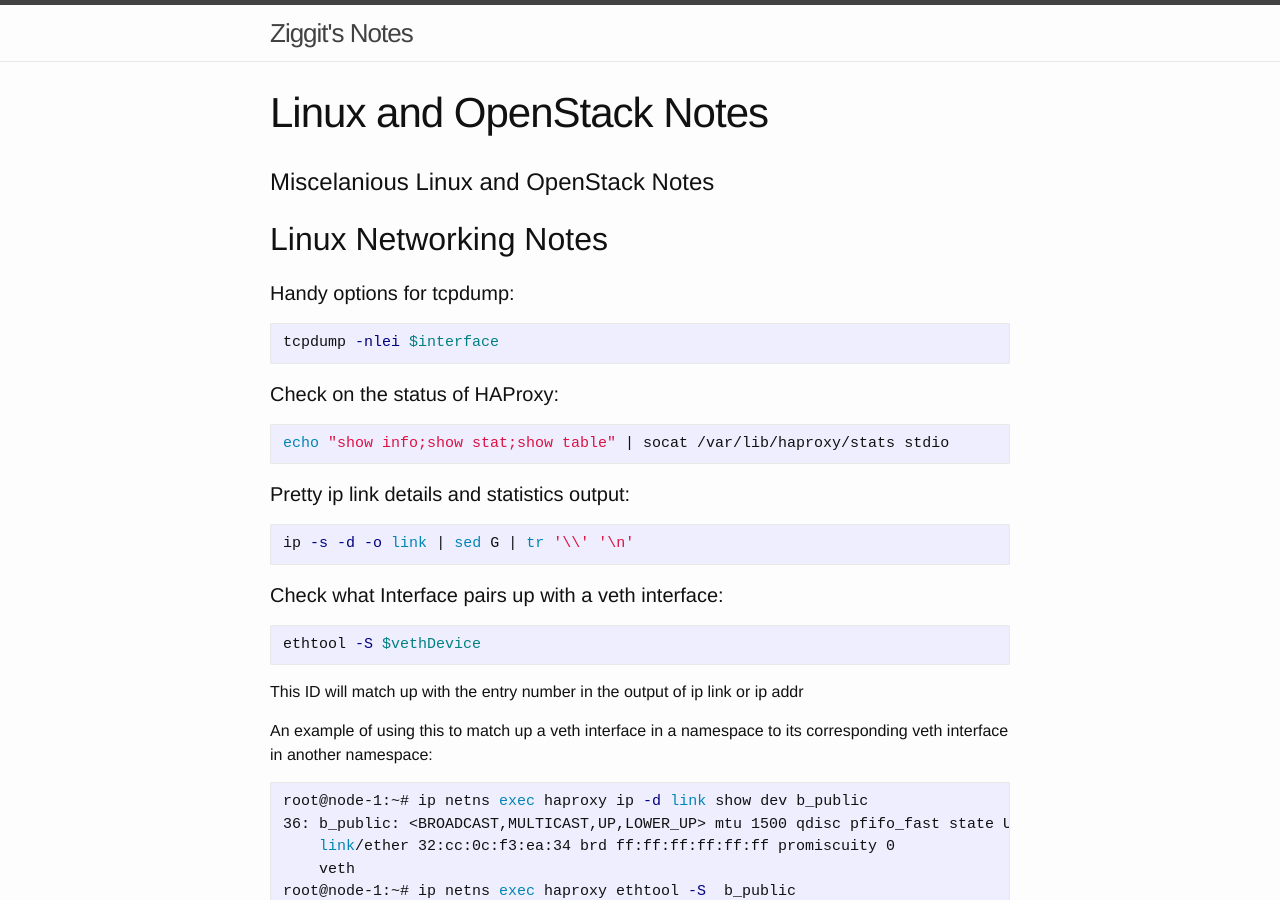
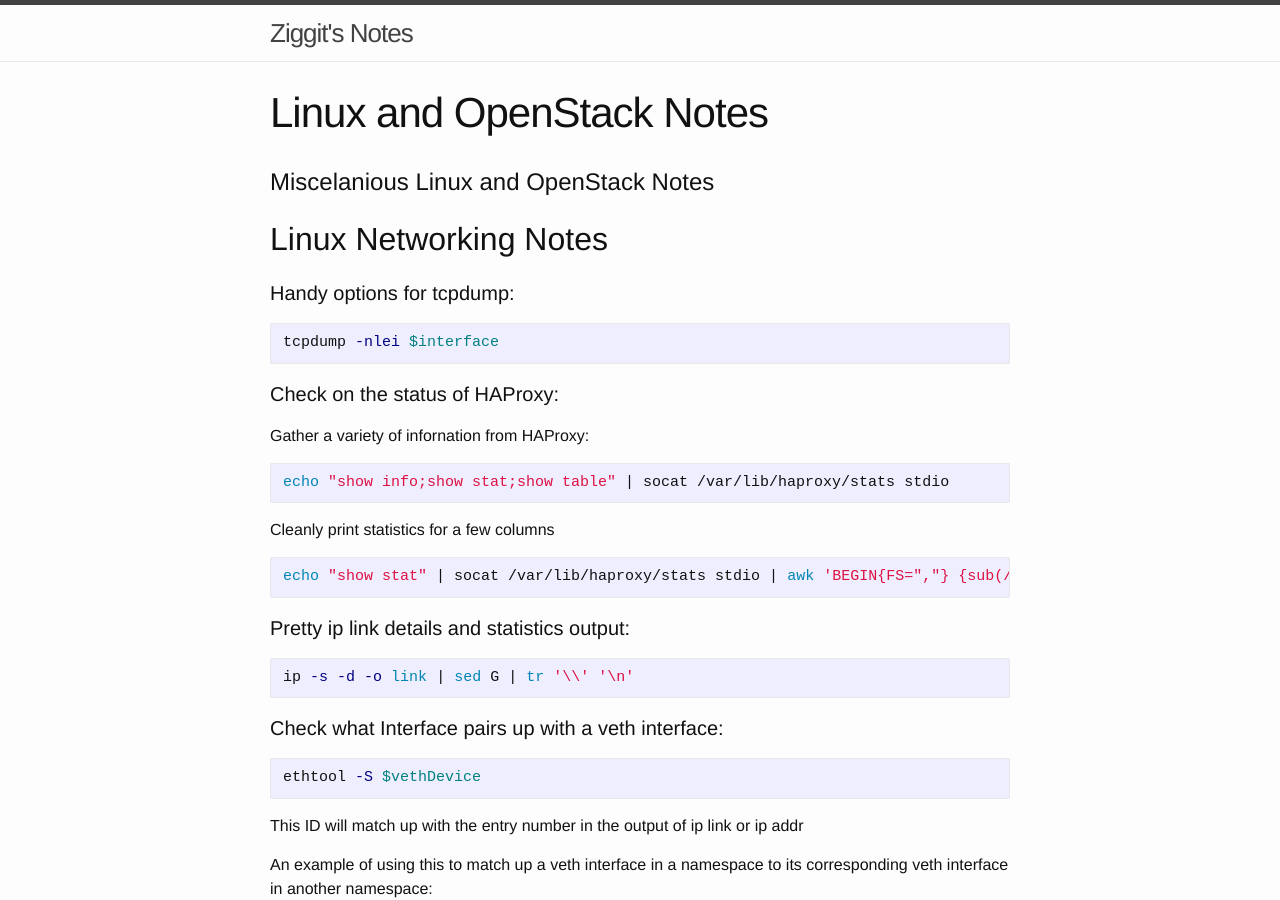
Before and after one commit to starhawking/starhawking.github.io, a Jekyll site: the page built from openstack_notes.md, in a window 1280 px wide and 900 px high. Built offline with Jekyll 4.4.1, drawn with Linux system fonts in a browser that asks for light colours.

Commit message:
Added an example of pretty printing haproxy stats

````diff
--- a/openstack_notes.md
+++ b/openstack_notes.md
@@ -16,8 +16,15 @@
 
 #### Check on the status of HAProxy:
 
+Gather a variety of infornation from HAProxy:
+
 ```shell
 echo "show info;show stat;show table" | socat /var/lib/haproxy/stats stdio
+```
+
+Cleanly print statistics for a few columns
+```shell
+echo "show stat" | socat /var/lib/haproxy/stats stdio | awk 'BEGIN{FS=","} {sub(/^#\ */, "", $0); print $1,$2,$9,$10}' | column -t
 ```
 
 #### Pretty ip link details and statistics output:
````
